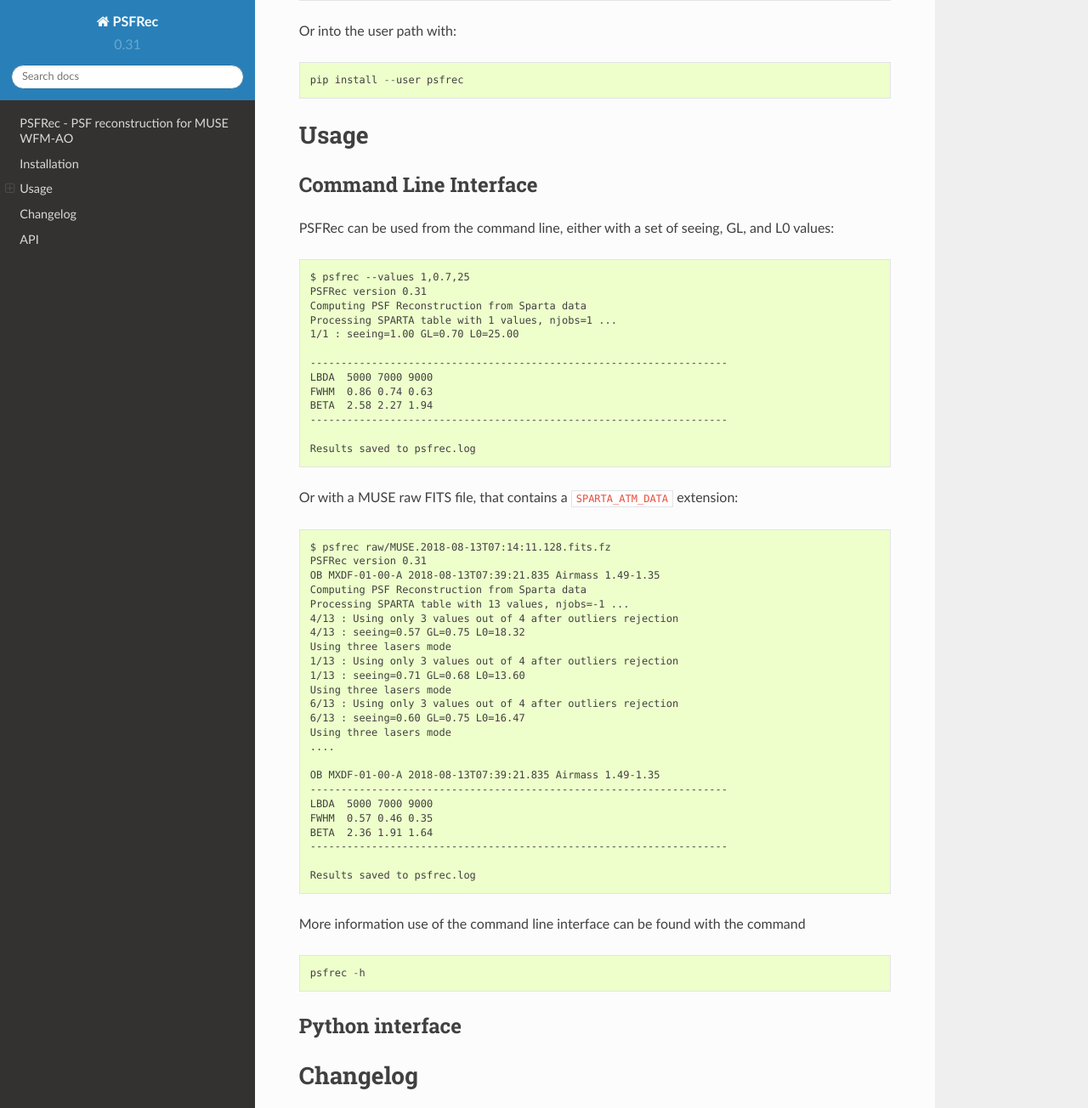
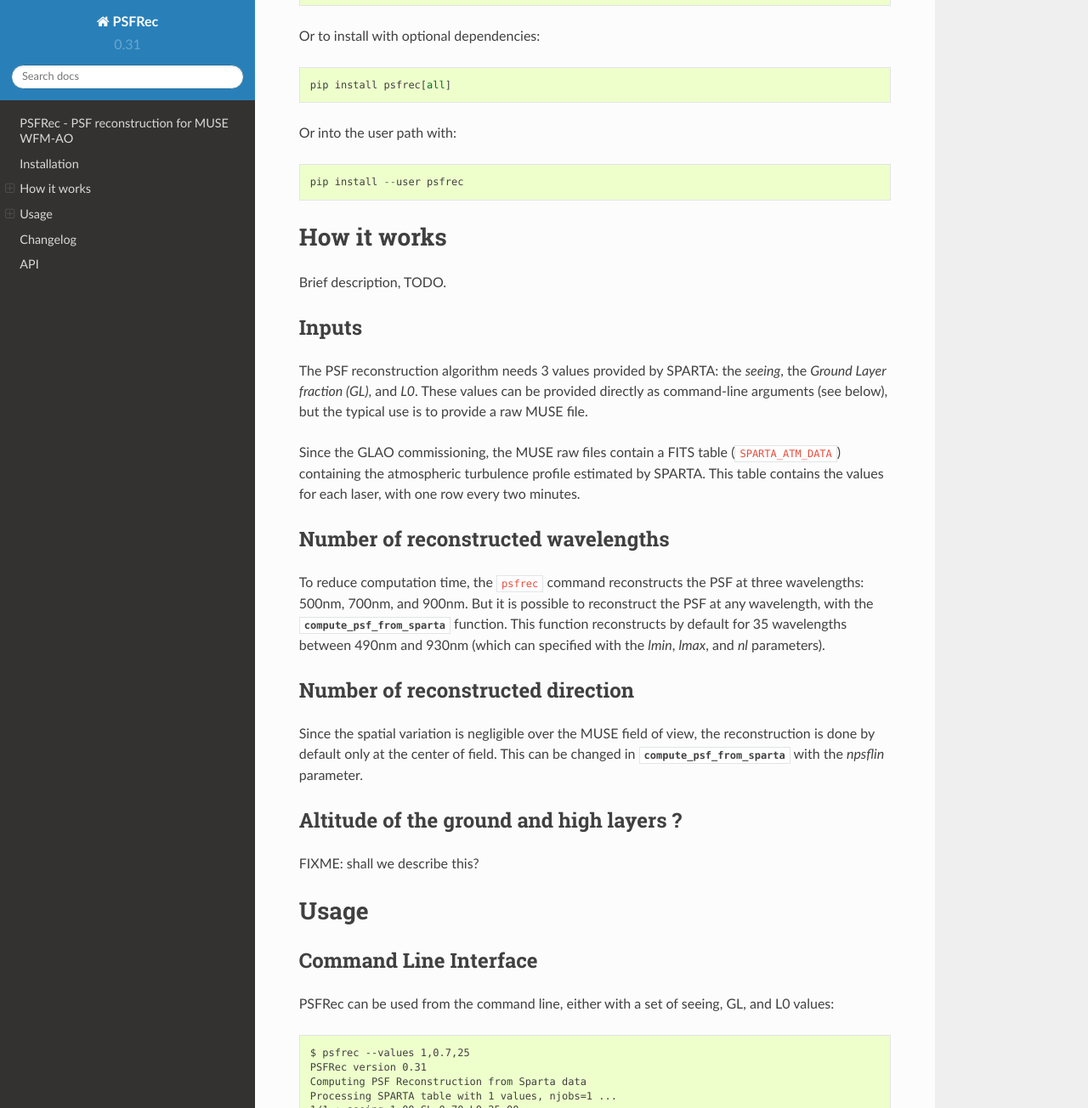
Before and after one commit to musevlt/muse-psfr, a Sphinx documentation site: the page built from docs/index.rst, in a window 1280 px wide and 1400 px high, scrolled down 1109 px, cut to the strip 0-1304 px from the top of the window. Shown: the whole strip at 85% size. Built offline with Sphinx 7.4.7 and the Read the Docs theme 2.0.0, drawn with Linux system fonts in a browser that asks for light colours; some of the changed text lies outside the part shown.

Commit message:
Improve docs

```diff
--- a/docs/index.rst
+++ b/docs/index.rst
@@ -1,11 +1,13 @@
 PSFRec - PSF reconstruction for MUSE WFM-AO
 ===========================================
 
-The PSFRec code allows to reconstruct a PSF for the MUSE WFM-AO mode, using
-telemetry data from SPARTA.
+The PSFRec code allows to reconstruct a PSF for the `MUSE WFM-AO
+<https://www.eso.org/sci/facilities/paranal/instruments/muse/inst.html>`_ mode,
+using telemetry data from `SPARTA
+<https://www.eso.org/sci/facilities/develop/ao/tecno/sparta.html>`_.
 
 Original code was written in IDL by `Thierry Fusco <thierry.fusco@onera.fr>`__
-and `Benoit Neichel <benoit.neichel@lam.fr>`__. It was then ported to Python by
+and `Benoit Neichel <benoit.neichel@lam.fr>`__. It was ported to Python by
 `Simon Conseil <simon.conseil@univ-lyon1.fr>`__.
 
 The paper describing the original method can be found here:
@@ -37,6 +39,46 @@ Or to install with optional dependencies::
 Or into the user path with::
 
     pip install --user psfrec
+
+How it works
+============
+
+Brief description, TODO.
+
+
+Inputs
+------
+
+The PSF reconstruction algorithm needs 3 values provided by SPARTA: the
+*seeing*, the *Ground Layer fraction (GL)*, and *L0*. These values can be
+provided directly as command-line arguments (see below), but the typical use is
+to provide a raw MUSE file.
+
+Since the GLAO commissioning, the MUSE raw files contain a FITS table
+(``SPARTA_ATM_DATA``) containing the atmospheric turbulence profile estimated
+by SPARTA. This table contains the values for each laser, with one row every
+two minutes.
+
+Number of reconstructed wavelengths
+-----------------------------------
+
+To reduce computation time, the ``psfrec`` command reconstructs the PSF at
+three wavelengths: 500nm, 700nm, and 900nm. But it is possible to reconstruct
+the PSF at any wavelength, with the `compute_psf_from_sparta` function. This
+function reconstructs by default for 35 wavelengths between 490nm and 930nm
+(which can specified with the *lmin*, *lmax*, and *nl* parameters).
+
+Number of reconstructed direction
+---------------------------------
+
+Since the spatial variation is negligible over the MUSE field of view, the
+reconstruction is done by default only at the center of field. This can be
+changed in `compute_psf_from_sparta` with the *npsflin* parameter.
+
+Altitude of the ground and high layers ?
+----------------------------------------
+
+FIXME: shall we describe this?
 
 Usage
 =====
```
Also changed, not shown: 1 other file.
